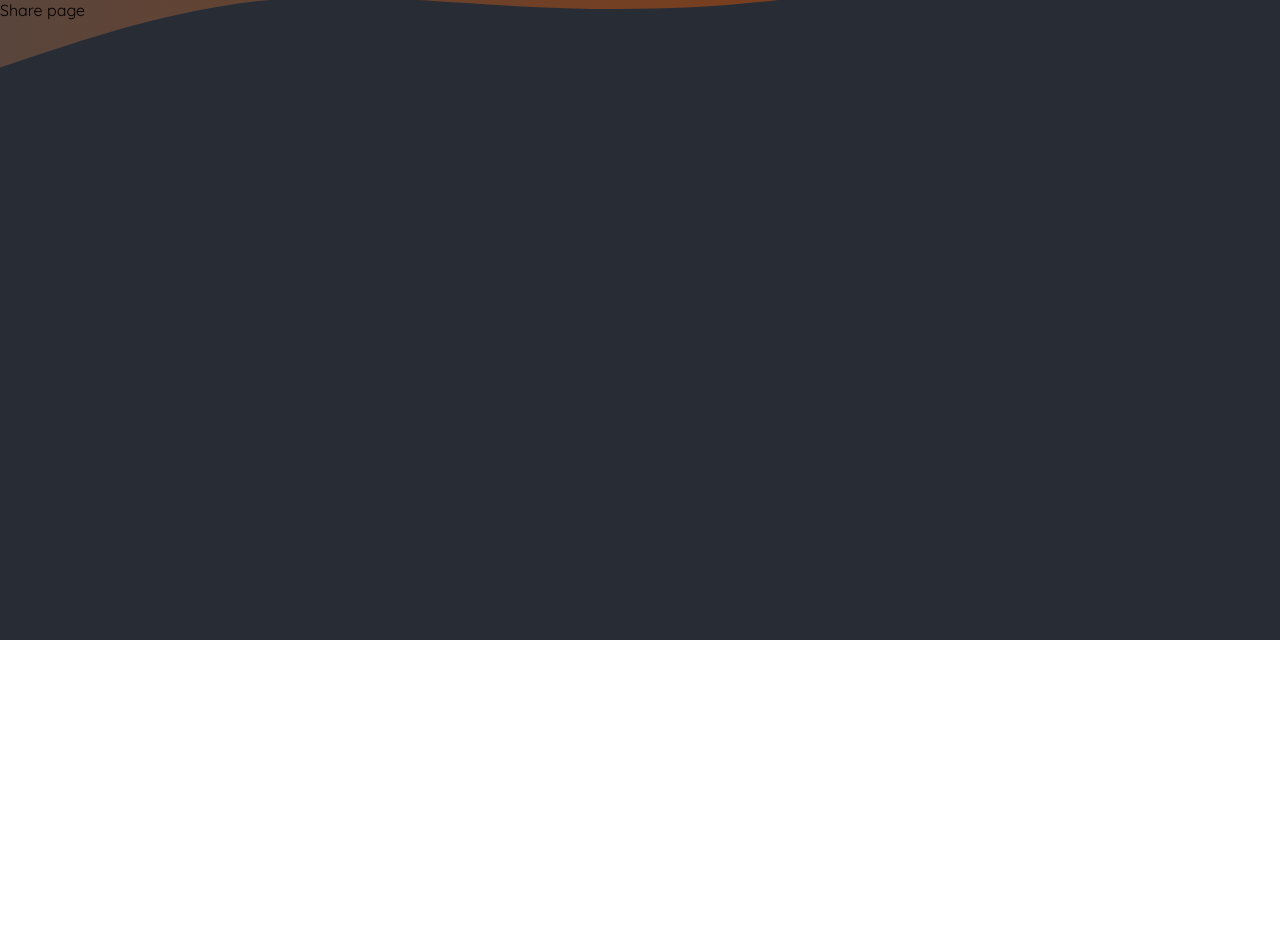
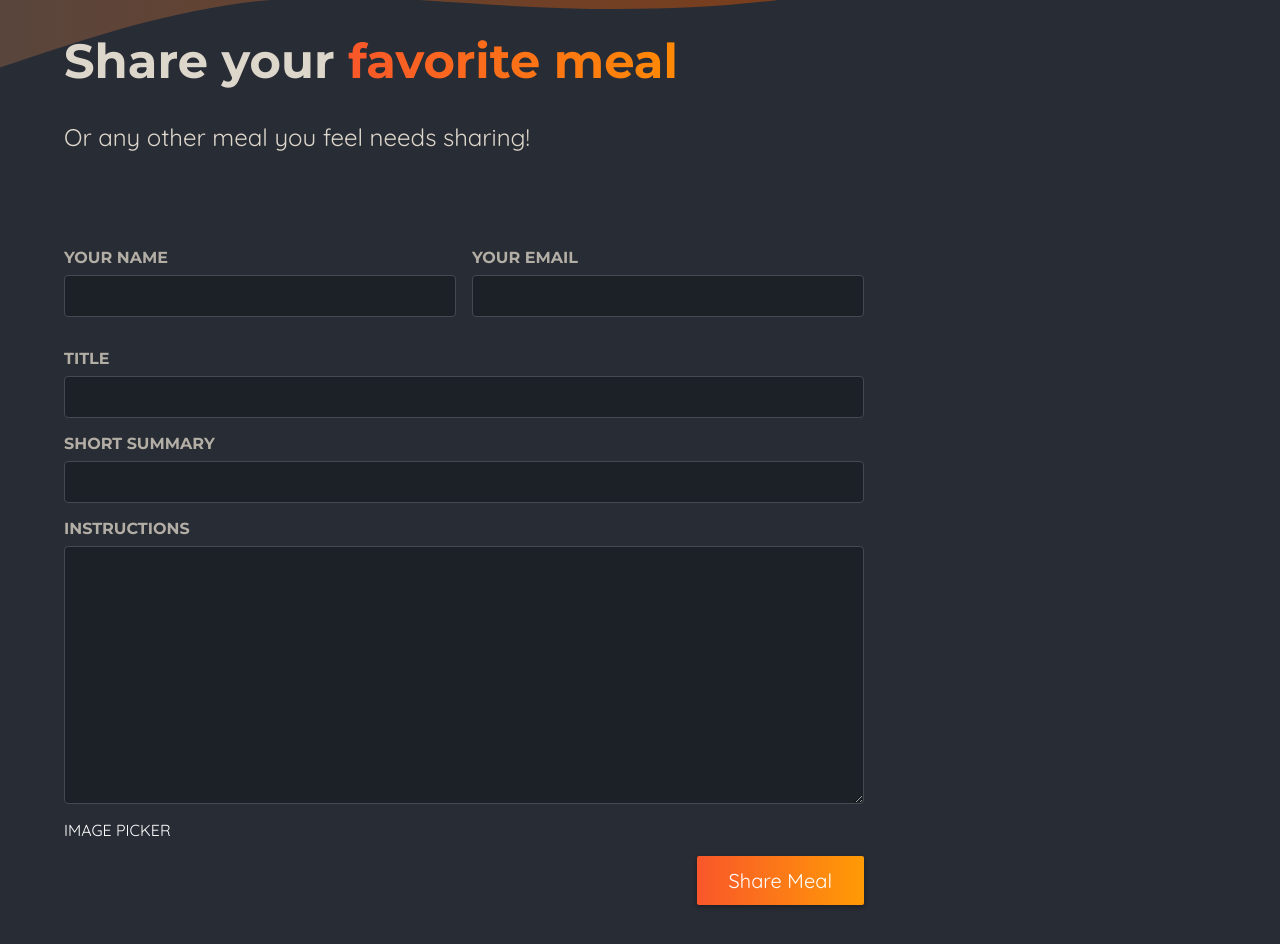
Before and after one commit to KhatunaKhatuna/foodies-starting-project, a Next.js app: page /meals/share in a window 1280 px wide. Shown: the part 160-1104 px from the top of the page. Before the commit the page ends 800 px from the top, so only its background shows below. Built offline with nearby package versions, Linux system fonts and the light colour scheme.

Commit message:
Create Share meal form

```diff
--- a/app/meals/share/page.js
+++ b/app/meals/share/page.js
@@ -1,7 +1,49 @@
+import classes from "./page.module.css";
+
 export default function ShareMealPage() {
   return (
-    <main>
-      <p>Share page</p>
-    </main>
+    <>
+      <header className={classes.header}>
+        <h1>
+          Share your <span className={classes.highlight}>favorite meal</span>
+        </h1>
+        <p>Or any other meal you feel needs sharing!</p>
+      </header>
+      <main className={classes.main}>
+        <form className={classes.form}>
+          <div className={classes.row}>
+            <p>
+              <label htmlFor="name">Your name</label>
+              <input type="text" id="name" name="name" required />
+            </p>
+            <p>
+              <label htmlFor="email">Your email</label>
+              <input type="email" id="email" name="email" required />
+            </p>
+          </div>
+          <p>
+            <label htmlFor="title">Title</label>
+            <input type="text" id="title" name="title" required />
+          </p>
+          <p>
+            <label htmlFor="summary">Short Summary</label>
+            <input type="text" id="summary" name="summary" required />
+          </p>
+          <p>
+            <label htmlFor="instructions">Instructions</label>
+            <textarea
+              id="instructions"
+              name="instructions"
+              rows="10"
+              required
+            ></textarea>
+          </p>
+          IMAGE PICKER
+          <p className={classes.actions}>
+            <button type="submit">Share Meal</button>
+          </p>
+        </form>
+      </main>
+    </>
   );
 }
--- /dev/null
+++ b/app/meals/share/page.module.css
@@ -0,0 +1,98 @@
+.header {
+  gap: 3rem;
+  margin: 3rem auto 5rem auto;
+  width: 90%;
+  max-width: 75rem;
+  color: #ddd6cb;
+  font-size: 1.5rem;
+}
+
+.header h1 {
+  font-family: "Montserrat", sans-serif;
+}
+
+.highlight {
+  background: linear-gradient(90deg, #f9572a, #ff8a05);
+  background-clip: text;
+  -webkit-background-clip: text;
+  -webkit-text-fill-color: transparent;
+}
+
+.main {
+  width: 90%;
+  max-width: 75rem;
+  margin: 3rem auto;
+  color: white;
+}
+
+.form {
+  max-width: 50rem;
+}
+
+.form label {
+  display: block;
+  margin-bottom: 0.5rem;
+  font-size: 1rem;
+  font-family: "Montserrat", sans-serif;
+  text-transform: uppercase;
+  color: #b3aea5;
+  font-weight: bold;
+}
+
+.form input,
+.form textarea {
+  display: block;
+  width: 100%;
+  padding: 0.5rem 1rem;
+  border-radius: 4px;
+  border: 1px solid #454952;
+  background: #1c2027;
+  font-size: 1.25rem;
+  font-family: "Montserrat", sans-serif;
+  color: #ddd6cb;
+}
+
+.form input:focus,
+.form textarea:focus {
+  outline-color: #f99f2a;
+  background-color: #1f252d;
+}
+
+.row {
+  display: flex;
+  gap: 1rem;
+}
+
+.row p {
+  width: 100%;
+}
+
+.actions {
+  text-align: right;
+}
+
+.actions button {
+  border: 0;
+  padding: 0.75rem 2rem;
+  background: linear-gradient(90deg, #f9572a, #ff9b05);
+  border: none;
+  color: #ffffff;
+  border-radius: 2px;
+  cursor: pointer;
+  font: inherit;
+  font-size: 1.25rem;
+  box-shadow: 0 2px 5px rgba(0, 0, 0, 0.3);
+}
+
+.actions button:hover,
+.actions button:focus {
+  background: linear-gradient(90deg, #fd4715, #f9b241);
+}
+
+.actions button:disabled,
+.actions button:hover:disabled,
+.actions button:focus:disabled {
+  background: #ccc;
+  color: #979797;
+  cursor: not-allowed;
+}
```
